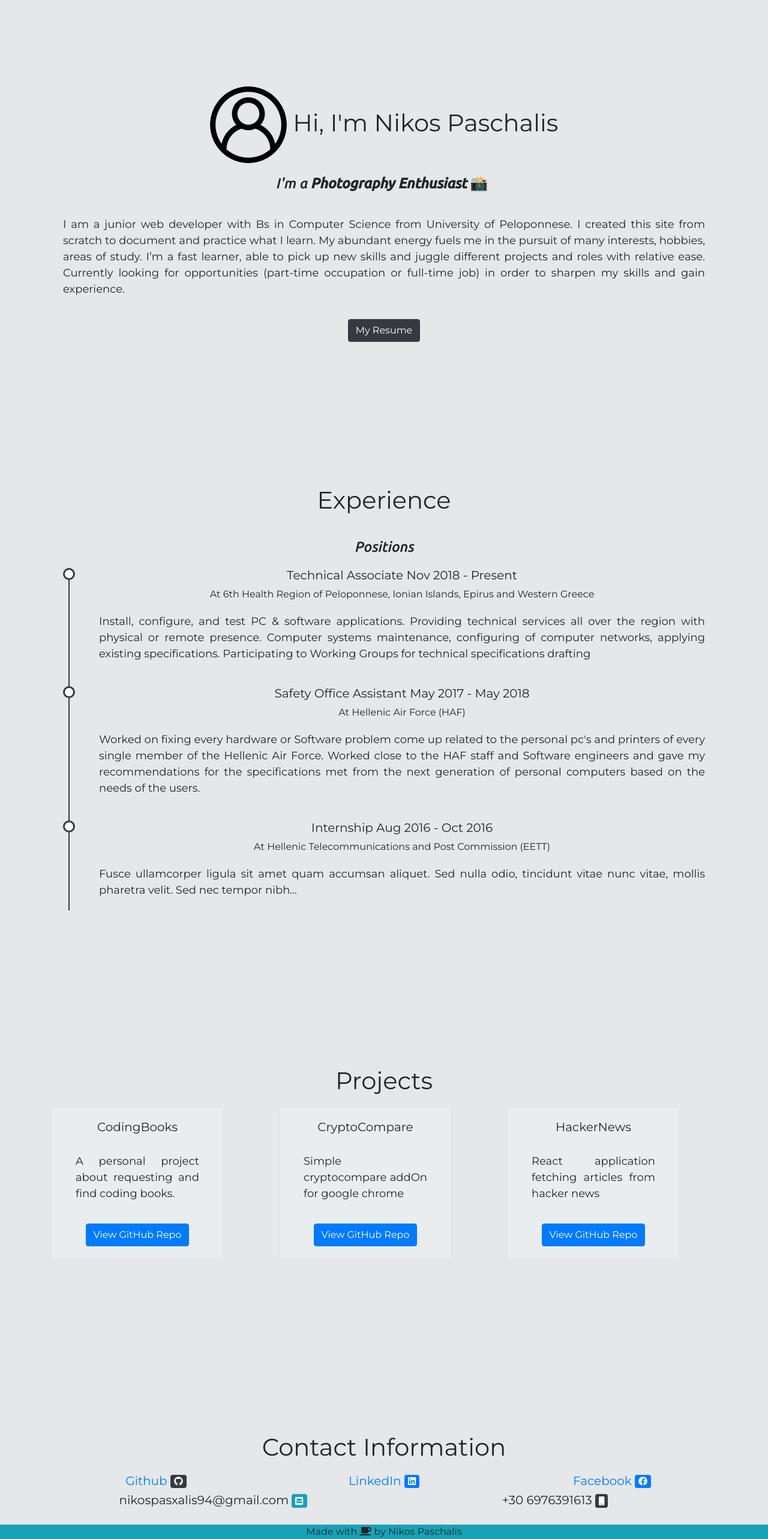
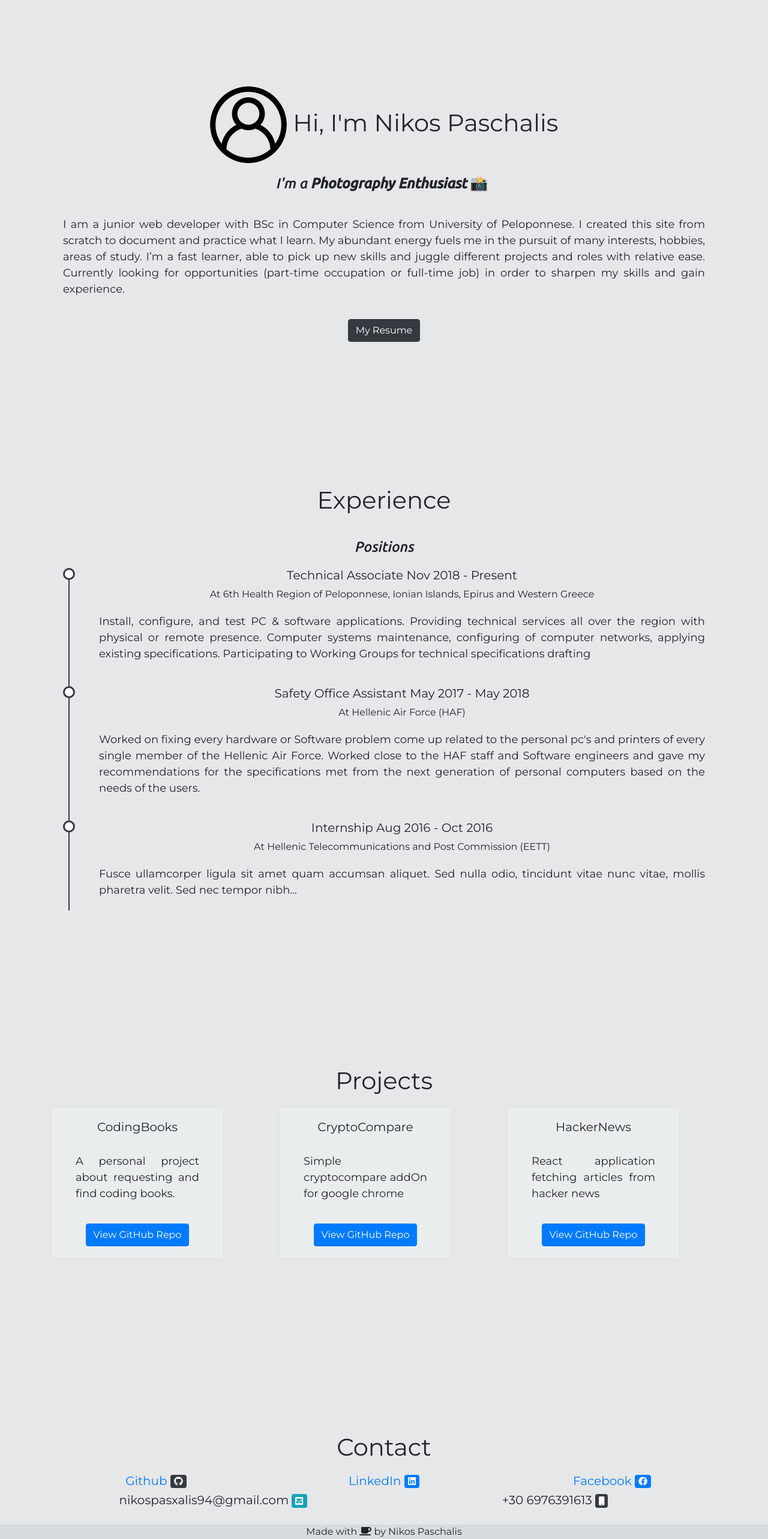
Before and after one commit to NikosPaschalis/PortfolioPage, a React (Create React App) app: page / in a window 1280 px wide. Shown: the part 152-2718 px from the top of the page at 60% size. Built offline with nearby package versions, Linux system fonts and the light colour scheme.

Commit message:
Minor changes and working links on projects

```diff
--- a/src/App.js
+++ b/src/App.js
@@ -23,10 +23,14 @@ function App() {
         <Row>
             <Col className="spacing" xs={12} md={6} lg={4}>
               <Project name="CodingBooks"
-               description="A personal project about requesting and find coding books." />
+               description="A personal project about requesting and find coding books." gitLink = "https://github.com/NikosPaschalis/FreeCodingBooks"/>
             </Col>
-            <Col className="spacing" xs={12} md={6} lg={4}><Project name="CryptoCompare" description="Simple cryptocompare addOn for google chrome" /></Col>
-            <Col className="spacing" xs={12} md={6} lg={4}><Project name="HackerNews" description="React application fetching articles from hacker news" /></Col>
+            <Col className="spacing" xs={12} md={6} lg={4}>
+              <Project name="CryptoCompare" description="Simple cryptocompare addOn for google chrome" gitLink = "https://github.com/NikosPaschalis/CryptoCompare"/>
+            </Col>
+            <Col className="spacing" xs={12} md={6} lg={4}>
+              <Project name="HackerNews" description="React application fetching articles from hacker news" gitLink = "https://github.com/NikosPaschalis/HackerNews"/>
+            </Col>
         </Row>
         {/* <Row>
           <Col className="spacing" xl={{ span: 4, offset: 4 }}><Project name="Test" description="testing" /></Col>
--- a/src/components/About/About.js
+++ b/src/components/About/About.js
@@ -24,7 +24,7 @@ const About = () => (
         <Row>
             <Col xs={12}>
                 <p>
-                    I am a junior web developer with Bs in Computer Science from University of Peloponnese. I created this site from scratch to document and practice what I learn.
+                    I am a junior web developer with BSc in Computer Science from University of Peloponnese. I created this site from scratch to document and practice what I learn.
                     My abundant energy fuels me in the pursuit of many interests, hobbies, areas of study.
                     I’m a fast learner, able to pick up new skills and juggle different projects and roles with relative ease.
                     Currently looking for opportunities (part-time occupation or full-time job)
--- a/src/components/Contact/Contact.js
+++ b/src/components/Contact/Contact.js
@@ -9,7 +9,7 @@ function Contact() {
         <React.Fragment>
             <Row>
                 <Col>
-                    <h1 id="contact">Contact Information</h1>
+                    <h1 id="contact">Contact</h1>
                 </Col>
             </Row>
             <Row>
--- a/src/components/Footer/Footer.css
+++ b/src/components/Footer/Footer.css
@@ -1,6 +1,6 @@
 .footer {
     flex-shrink: 0;
     text-align: center;
-    background-color: #17a2b8;
+    background-color: #D7DBDD;
 
   }
--- a/src/components/Project/Project.js
+++ b/src/components/Project/Project.js
@@ -8,7 +8,7 @@ const Project = (props) => (
             <Card.Text>
             {props.description}
             </Card.Text>
-            <Button variant="primary">View GitHub Repo</Button>
+            <a href={props.gitLink}><Button variant="primary">View GitHub Repo</Button></a>
         </Card.Body>
         </Card>
 );
```
Also changed, not shown: 1 other file (tests, documents, lock files or other folders).
